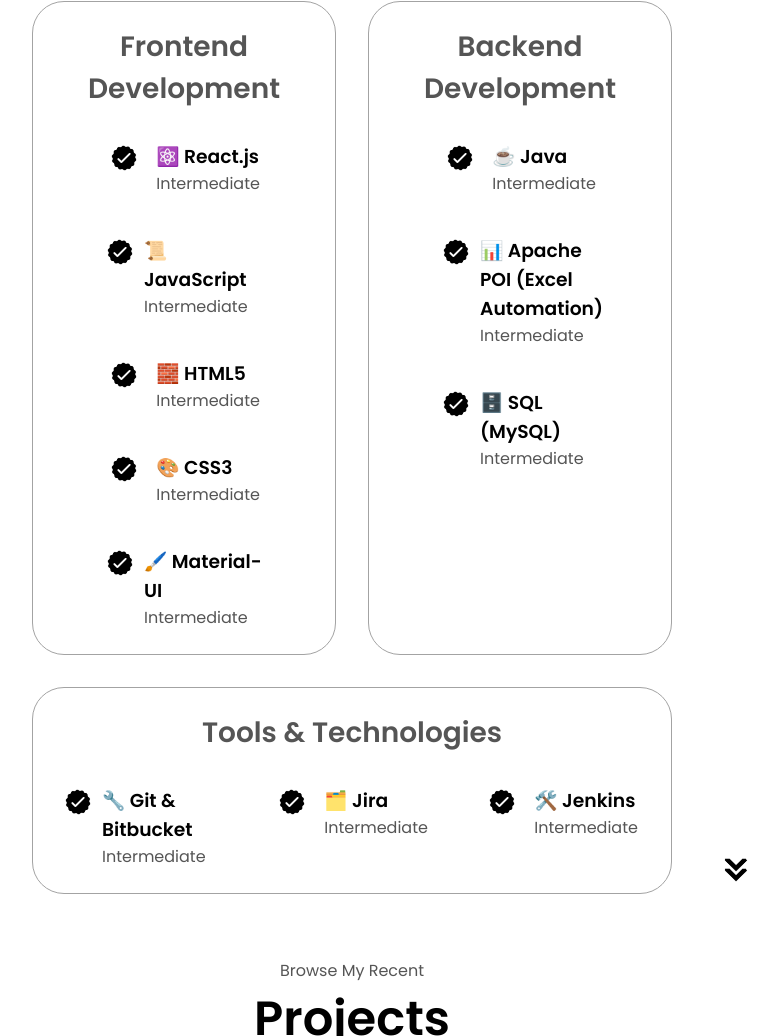
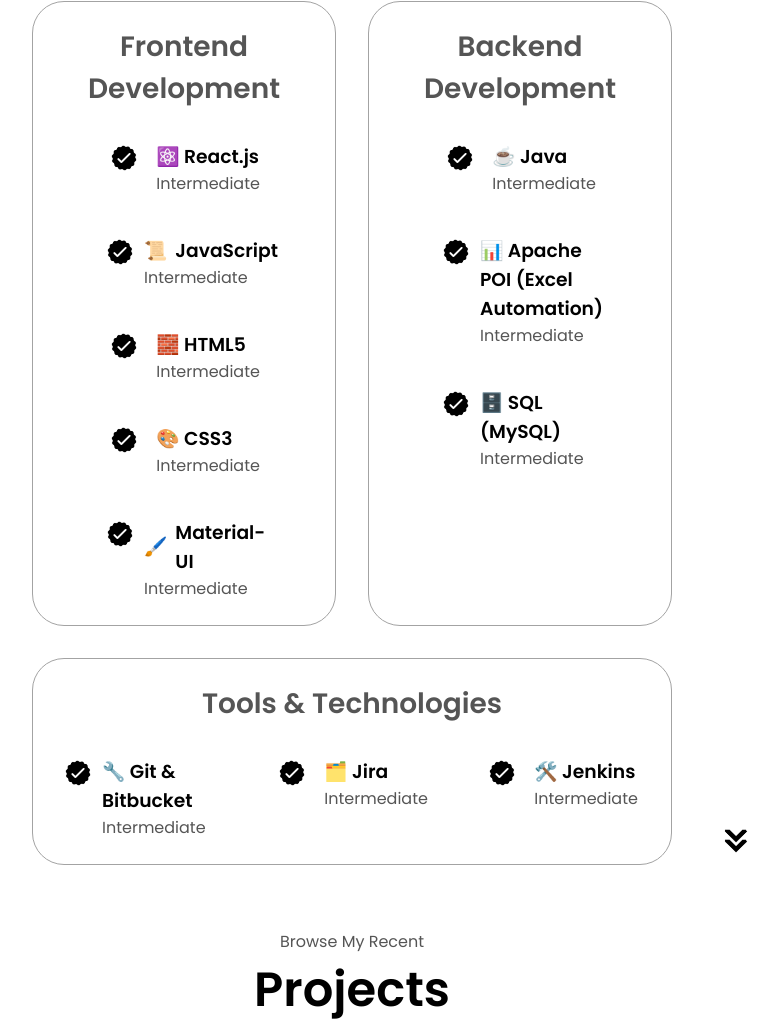
Before and after one commit to AbdulAzeez-k4/Front, a plain HTML site: page index.html in a window 1280 px wide. Shown: the part 1774-2810 px from the top of the page, without its empty margins (288-1066 px from the left). Drawn offline with Linux system fonts and the light colour scheme.

Commit message:
Updated index.html

```diff
--- a/index.html
+++ b/index.html
@@ -131,7 +131,11 @@
                 <article>
                   <img src="./assets/checkmark.png" alt="Experience icon" class="icon" />
                   <div>
-                    <h3>📜 <strong>JavaScript</strong></h3>
+                    <h3 style="display: flex; align-items: center; gap: 8px;">
+                      <span>📜</span>
+                      <strong>JavaScript</strong>
+                    </h3>
+
                     <p>Intermediate</p>
                   </div>
                 </article>
@@ -155,7 +159,10 @@
                 <article>
                   <img src="./assets/checkmark.png" alt="Experience icon" class="icon" />
                   <div>
-                    <h3>🖌️ <strong>Material-UI</strong></h3>
+                    <h3 style="display: flex; align-items: center; gap: 8px;">
+                      <span>🖌️</span>
+                      <strong>Material-UI</strong>
+                    </h3>
                     <p>Intermediate</p>
                   </div>
                 </article>
```
